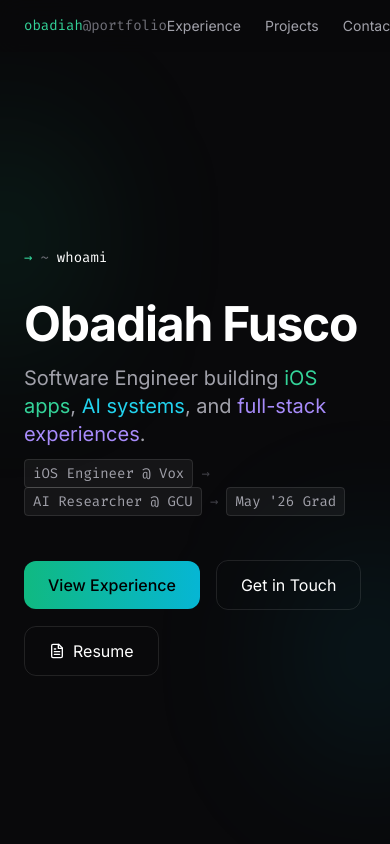
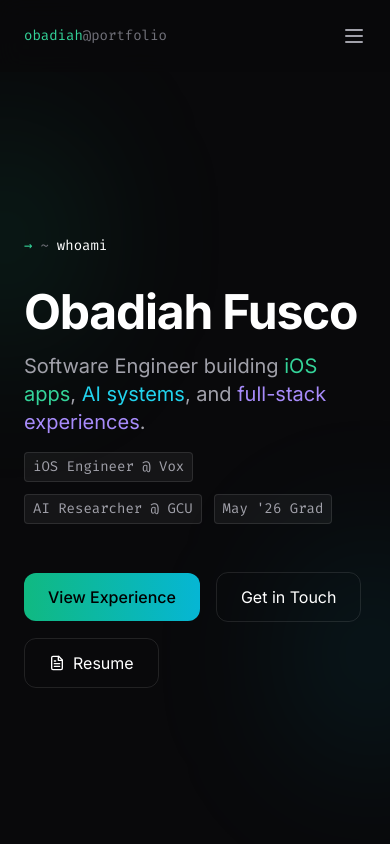
Before and after one commit to ObadiahF/portfolio-v2, a React (Vite) app: page / in a window 390 px wide. Shown: the top 844 px of the page. Built offline with nearby package versions, Linux system fonts and the light colour scheme.

Commit message:
Fix mobile layout

```diff
--- a/src/components/sections/HeroSection.tsx
+++ b/src/components/sections/HeroSection.tsx
@@ -45,13 +45,13 @@ export const HeroSection = () => {
           </p>
 
           <div
-            className={`flex items-center gap-2 text-sm font-mono mt-6 flex-wrap transition-all duration-700 ease-out ${
+            className={`flex items-center gap-3 text-sm font-mono mt-6 flex-wrap transition-all duration-700 ease-out ${
               mounted ? 'opacity-100 translate-y-0' : 'opacity-0 translate-y-4'
             }`}
             style={{ transitionDelay: '300ms' }}
           >
             {roleLabels.map((label, index) => (
-              <span key={label}>
+              <div key={label} className="flex items-center gap-3">
                 <span
                   className="px-2 py-1 rounded"
                   style={{
@@ -63,9 +63,9 @@ export const HeroSection = () => {
                   {label}
                 </span>
                 {index < roleLabels.length - 1 && (
-                  <span style={{ color: '#3f3f46' }}> → </span>
+                  <span className="hidden md:inline" style={{ color: '#3f3f46' }}>→</span>
                 )}
-              </span>
+              </div>
             ))}
           </div>
         </div>
--- a/src/components/sections/Navigation.tsx
+++ b/src/components/sections/Navigation.tsx
@@ -1,4 +1,20 @@
-export const Navigation = () => (
+import { useState } from 'react';
+import { Menu, X } from 'lucide-react';
+
+export const Navigation = () => {
+  const [isOpen, setIsOpen] = useState(false);
+
+  const navLinks = [
+    { href: '#experience', label: 'Experience' },
+    { href: '#projects', label: 'Projects' },
+    { href: '#contact', label: 'Contact' }
+  ];
+
+  const handleLinkClick = () => {
+    setIsOpen(false);
+  };
+
+  return (
     <nav
       className="fixed top-0 left-0 right-0 z-50 px-6 py-4"
       style={{ backgroundColor: 'rgba(9,9,11,0.8)', backdropFilter: 'blur(12px)' }}
@@ -8,11 +24,55 @@ export const Navigation = () => (
           <span style={{ color: '#34d399' }}>obadiah</span>
           <span style={{ color: '#71717a' }}>@portfolio</span>
         </div>
-      <div className="flex items-center gap-6">
-        <a href="#experience" className="text-sm transition-opacity hover:opacity-70" style={{ color: '#a1a1aa' }}>Experience</a>
-        <a href="#projects" className="text-sm transition-opacity hover:opacity-70" style={{ color: '#a1a1aa' }}>Projects</a>
-        <a href="#contact" className="text-sm transition-opacity hover:opacity-70" style={{ color: '#a1a1aa' }}>Contact</a>
+
+        {/* Desktop links - hidden on mobile */}
+        <div className="hidden md:flex items-center gap-6">
+          {navLinks.map(({ href, label }) => (
+            <a
+              key={label}
+              href={href}
+              className="text-sm transition-opacity hover:opacity-70"
+              style={{ color: '#a1a1aa' }}
+            >
+              {label}
+            </a>
+          ))}
+        </div>
+
+        {/* Hamburger button - visible on mobile only */}
+        <button
+          className="md:hidden p-2 -mr-2"
+          onClick={() => setIsOpen(!isOpen)}
+          aria-label={isOpen ? 'Close menu' : 'Open menu'}
+        >
+          {isOpen ? (
+            <X className="w-6 h-6" style={{ color: '#a1a1aa' }} />
+          ) : (
+            <Menu className="w-6 h-6" style={{ color: '#a1a1aa' }} />
+          )}
+        </button>
+      </div>
+
+      {/* Mobile menu - slides down when open */}
+      <div
+        className={`md:hidden overflow-hidden transition-all duration-300 ease-out ${
+          isOpen ? 'max-h-48 opacity-100' : 'max-h-0 opacity-0'
+        }`}
+      >
+        <div className="pt-4 pb-2 flex flex-col gap-4">
+          {navLinks.map(({ href, label }) => (
+            <a
+              key={label}
+              href={href}
+              onClick={handleLinkClick}
+              className="text-sm transition-opacity hover:opacity-70 py-2"
+              style={{ color: '#a1a1aa' }}
+            >
+              {label}
+            </a>
+          ))}
         </div>
       </div>
     </nav>
   );
+};
```
Lines whose indentation alone changed are shown as unchanged.
